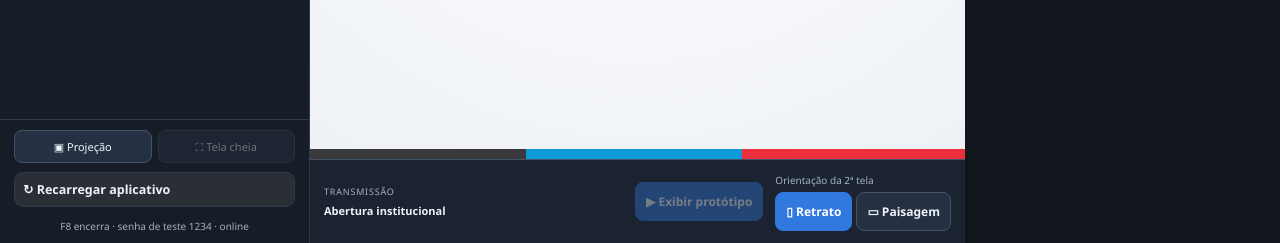
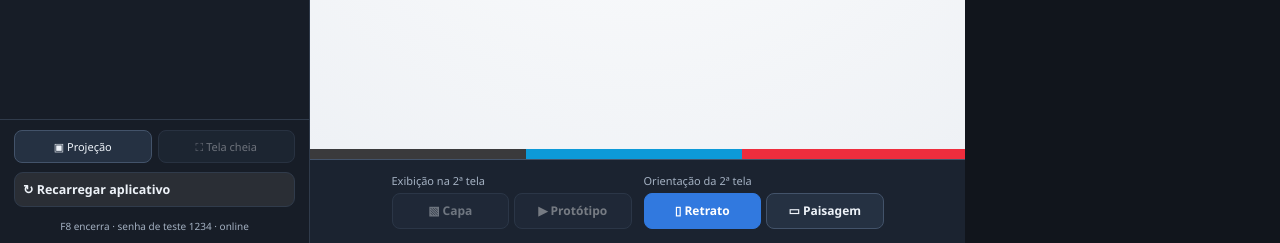
Before and after one commit to ELBSILVA/simulador-tcc-iema, a plain HTML site: page index.html in a window 1280 px wide. Shown: the part 557-800 px from the top of the page. Drawn offline with Linux system fonts and the light colour scheme.

Commit message:
Alinha barra inferior e separa botões fixos de capa e protótipo

```diff
--- a/index.html
+++ b/index.html
@@ -189,6 +189,16 @@ body.proj #barraDemonstracao{display:none!important}
 .barraOrientacao{flex:none}.barraOrientacao>span{display:block;font-size:10px;color:#a4b1c2;margin-bottom:5px}.barraOrientacao>div{display:flex;gap:4px}.barraOrientacao button.on{background:#3179df!important;border-color:#3179df!important;color:white!important}
 @media(max-width:1100px){#barraDemonstracao{left:260px;right:255px;gap:6px;padding:8px}.barraEstado{display:none}#barraDemonstracao button{padding:8px 6px;font-size:11px}}
 @media(max-width:820px){#barraDemonstracao{left:230px;right:210px;flex-wrap:wrap;height:96px}body:not(.proj) #palco,body:not(.proj) #abertura{bottom:96px!important}}
+/* Barra com dois grupos simétricos e botões independentes. */
+#barraDemonstracao{display:grid;grid-template-columns:repeat(2,minmax(0,240px));align-items:center;justify-content:center;gap:12px;padding:8px 12px;height:84px}
+#barraDemonstracao .barraGrupo{min-width:0;display:grid;grid-template-rows:14px 36px;gap:5px}
+#barraDemonstracao .barraGrupo>span{font-size:11px;line-height:14px;color:#a4b1c2;text-align:left}
+#barraDemonstracao .barraBotoes{display:grid;grid-template-columns:repeat(2,minmax(0,1fr));gap:5px}
+#barraDemonstracao .barraBotoes button{display:flex;align-items:center;justify-content:center;width:100%;height:36px;min-width:0;padding:0 5px;font-size:12px;line-height:1;border:1px solid #43536a;background:#253142;color:#edf2f8;border-radius:8px}
+#barraDemonstracao #bDemoProjeto{background:#253142;border-color:#43536a}
+#barraDemonstracao #bDemoProjeto.prim,#barraDemonstracao #bCapaProjeto.prim,#barraDemonstracao button.on{background:#3179df;border-color:#3179df;color:white}
+@media(max-width:1100px){#barraDemonstracao{gap:8px;padding:8px}#barraDemonstracao .barraBotoes button{font-size:11px}}
+@media(max-width:820px){#barraDemonstracao{height:132px;grid-template-columns:minmax(0,300px);gap:5px}body:not(.proj) #palco,body:not(.proj) #abertura{bottom:132px!important}}
 </style>
 </head>
 <body>
@@ -201,7 +211,7 @@ body.proj #barraDemonstracao{display:none!important}
       <button data-app="organiza"><img src="Logo_IEMA_Organiza.png" alt=""><div><b>IEMA Organiza</b><small>Grupo 01 · Aplicativo</small></div></button>
       <button data-app="stocktech"><img src="Logo_StockTech.png" alt=""><div><b>StockTech</b><small>Grupo 02 · Sistema</small></div></button>
       <button data-app="ecofood"><img src="Logo_EcoFood.png" alt=""><div><b>EcoFood</b><small>Grupo 03 · Sistema</small></div></button>
-    </div><button id="bCapaProjeto" class="acao" onclick="mostrarCapaProjeto()" disabled>▧ Exibir capa do projeto selecionado</button></div></section>
+    </div><button id="bCapaMenu" class="acao" onclick="mostrarCapaProjeto()" disabled>▧ Exibir capa do projeto selecionado</button></div></section>
     <section class="etapa" data-step="2"><button class="etapaHead" onclick="alternarEtapa(2)" aria-expanded="false"><span class="num">02</span><span class="etapaNome">Projeção<small id="resProj">Segunda tela fechada</small></span><span class="chev">›</span></button>
     <div class="etapaBody" hidden>
       <div id="projStatus" role="status"><i></i><span>Segunda tela desconectada</span></div>
@@ -218,12 +228,9 @@ body.proj #barraDemonstracao{display:none!important}
 </aside>
 <main id="palco"></main>
 <div id="barraDemonstracao" role="toolbar" aria-label="Controles da demonstração">
-  <div class="barraEstado"><small>TRANSMISSÃO</small><strong id="estadoDemo">Abertura institucional</strong></div>
-  <button id="bDemoProjeto" onclick="alternarDemonstracao()" disabled>▶ Exibir protótipo</button>
-  <div class="barraOrientacao"><span>Orientação da 2ª tela</span><div role="group" aria-label="Orientação da segunda tela">
-    <button type="button" data-orientacao="retrato" aria-pressed="true" onclick="definirOrientacao('retrato')">▯ Retrato</button>
-    <button type="button" data-orientacao="paisagem" aria-pressed="false" onclick="definirOrientacao('paisagem')">▭ Paisagem</button>
-  </div></div>
+ <div class="barraGrupo"><span>Exibição na 2ª tela</span><div class="barraBotoes"><button id="bCapaProjeto" onclick="mostrarCapaProjeto()" disabled>▧ Capa</button><button id="bDemoProjeto" onclick="mostrarDemoProjeto()" disabled>▶ Protótipo</button></div></div>
+ <div class="barraGrupo"><span>Orientação da 2ª tela</span><div class="barraBotoes" role="group" aria-label="Orientação da segunda tela"><button type="button" data-orientacao="retrato" aria-pressed="true" onclick="definirOrientacao('retrato')">▯ Retrato</button><button type="button" data-orientacao="paisagem" aria-pressed="false" onclick="definirOrientacao('paisagem')">▭ Paisagem</button></div></div>
+ <span id="estadoDemo" hidden></span>
 </div>
 <section id="apres">
   <div class="pv"><div class="pvTop"><i></i>Tela principal — controle ao vivo</div><div id="previa"></div><div id="relGrande"><div class="rr">Tempo restante</div><div class="q cr-verde" id="rgQ"></div><div class="dec">Tempo decorrido: <b id="rgDec">00:00:00</b></div><div class="info" id="rgInfo"></div></div><div class="pvGeral"><img src="logo_iema.png" style="height:54px" alt=""><div class="tri"><img src="Logo_IEMA_Organiza.png" alt=""><img src="Logo_StockTech.png" alt=""><img src="Logo_EcoFood.png" alt=""></div><div><b>A plateia está vendo a abertura.</b><br>Escolha o projeto na lateral para ir à capa dele.</div></div><div class="pvCapa"><img id="pvCapaLogo" src="Logo_IEMA_Organiza.png" alt=""><div><b>A plateia está vendo a capa (logo do projeto) e o tempo.</b><br>Quando chegar a hora da demonstração, clique em 📺 Demonstrar protótipo.</div></div></div>
@@ -443,7 +450,7 @@ async function projetar() {
     if ('getScreenDetails' in window) { const sd = await window.getScreenDetails(); const outra = sd.screens.find(s => s !== sd.currentScreen);
       if (outra) feat = `popup,fullscreen,left=${outra.availLeft},top=${outra.availTop},width=${outra.availWidth},height=${outra.availHeight}`; }
   } catch (e) {}
-  projecao = window.open(location.href.split('?')[0].split('#')[0] + '?projecao&v=20261126i', 'tcc_projecao', feat);
+  projecao = window.open(location.href.split('?')[0].split('#')[0] + '?projecao&v=20261126j', 'tcc_projecao', feat);
   if (!projecao) { alert('O navegador bloqueou a janela. Permita pop-ups para este arquivo e tente de novo.'); return; }
   // O palco principal permanece ativo; a plateia não executa aplicativos.
   document.body.classList.add('apresentando'); marcaCapa(); mostrarPalco(); enviarEstadoPlateia(); pedirEspelho();
@@ -461,7 +468,7 @@ function entrarTelaCheia() { if (!PROJ) return; if (!document.fullscreenElement
 function cheia() { plateiaCheia(); }
 
 /* tela cheia na plateia: pedido pelo apresentador (delegação) ou no 1º clique na janela da plateia */
-function atualizarControles(){const ativo=!!(projecao&&!projecao.closed), b=document.getElementById('bProj'),full=document.getElementById('bFull'),status=document.getElementById('projStatus');if(!b||!full||!status)return;b.textContent=ativo?'■ Encerrar projeção':'▣ Abrir segunda tela';b.classList.toggle('ativo',ativo);b.classList.toggle('prim',!ativo);full.disabled=!ativo;const capaBtn=document.getElementById('bCapaProjeto'),demoBtn=document.getElementById('bDemoProjeto');capaBtn.disabled=geral;demoBtn.disabled=geral;capaBtn.textContent='▧ Capa — '+(NOME[EST.app]||'projeto selecionado');capaBtn.classList.toggle('prim',!geral&&comCapa);demoBtn.classList.toggle('prim',!geral&&!comCapa);demoBtn.textContent=comCapa?'▶ Exibir protótipo':'▧ Exibir capa';document.getElementById('estadoDemo').textContent=geral?'Abertura institucional':(NOME[EST.app]+' · '+(comCapa?'Capa':'Protótipo'));status.classList.toggle('live',ativo);status.querySelector('span').textContent=ativo?'Segunda tela aberta':'Segunda tela desconectada';atualizarResumoMenu();}
+function atualizarControles(){const ativo=!!(projecao&&!projecao.closed), b=document.getElementById('bProj'),full=document.getElementById('bFull'),status=document.getElementById('projStatus');if(!b||!full||!status)return;b.textContent=ativo?'■ Encerrar projeção':'▣ Abrir segunda tela';b.classList.toggle('ativo',ativo);b.classList.toggle('prim',!ativo);full.disabled=!ativo;const capaBtn=document.getElementById('bCapaProjeto'),demoBtn=document.getElementById('bDemoProjeto');capaBtn.disabled=geral;demoBtn.disabled=geral;const capaMenu=document.getElementById('bCapaMenu');capaMenu.disabled=geral;capaMenu.textContent='▧ Capa — '+(NOME[EST.app]||'projeto selecionado');capaMenu.classList.toggle('prim',!geral&&comCapa);capaBtn.classList.toggle('prim',!geral&&comCapa);demoBtn.classList.toggle('prim',!geral&&!comCapa);demoBtn.textContent='▶ Protótipo';document.getElementById('estadoDemo').textContent=geral?'Abertura institucional':(NOME[EST.app]+' · '+(comCapa?'Capa':'Protótipo'));status.classList.toggle('live',ativo);status.querySelector('span').textContent=ativo?'Segunda tela aberta':'Segunda tela desconectada';atualizarResumoMenu();}
 function plateiaCheia(){if(!projecao||projecao.closed)return;try{projecao.focus();projecao.postMessage({simCheia:true},{targetOrigin:'*',delegate:'fullscreen'});}catch(e){try{projecao.postMessage({simCheia:true},'*');}catch(_) {}}}
 /* abertura (antes de escolher o projeto) */
 var geral = true;
```
